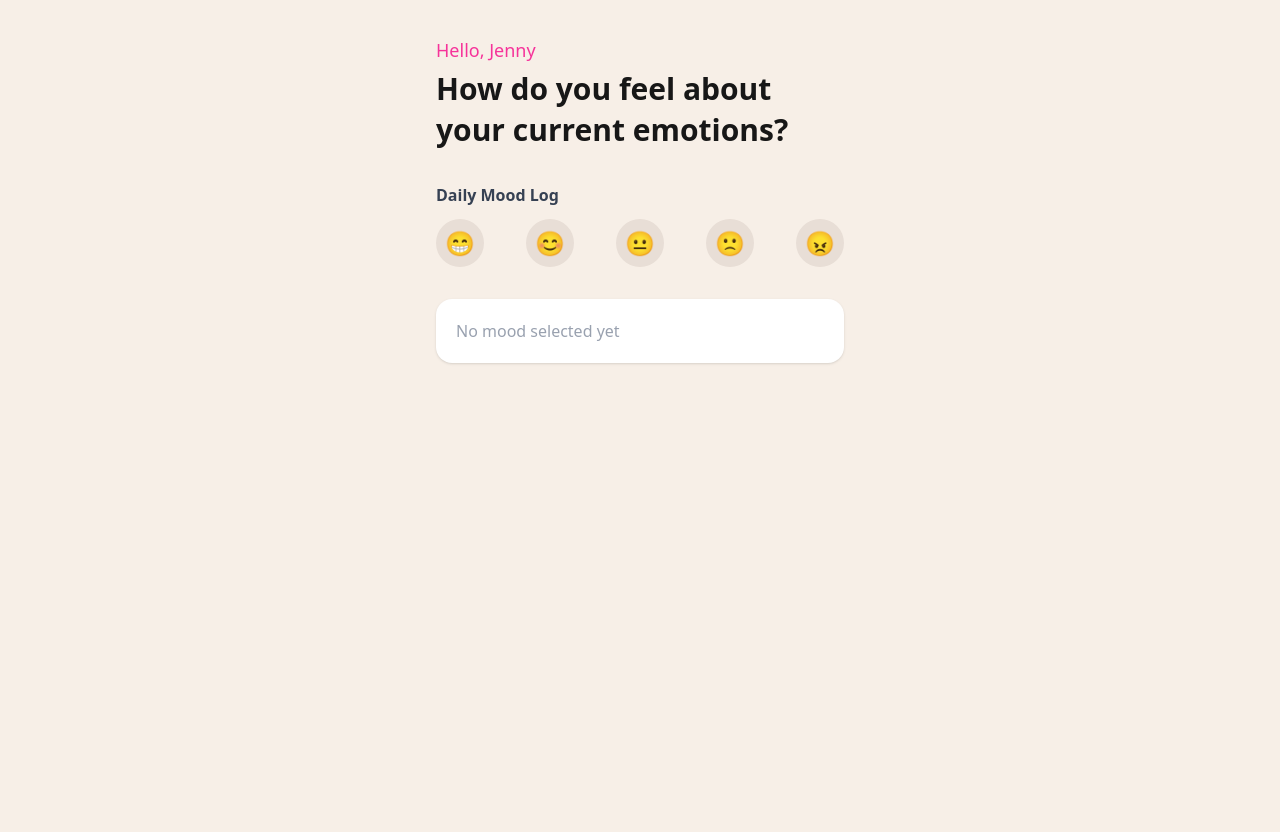
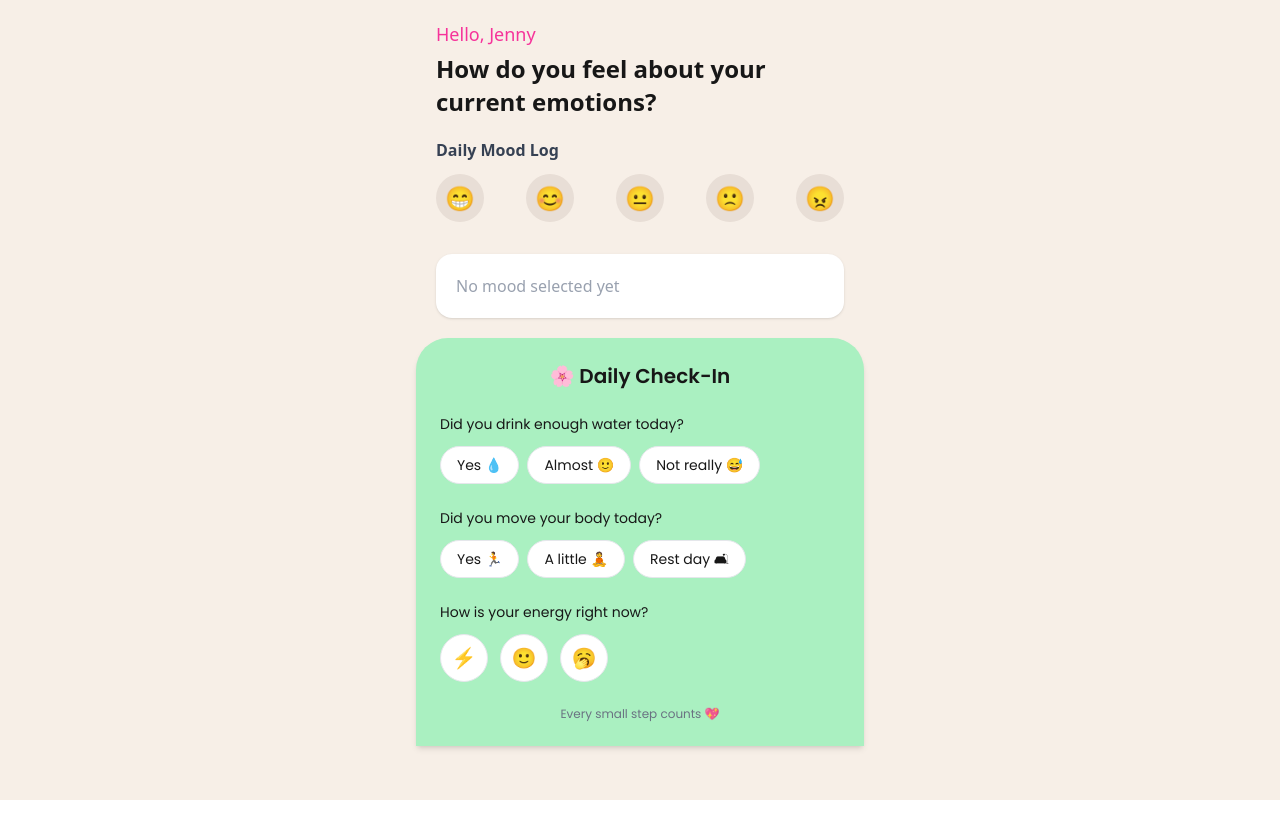
Before and after one commit to sritidev/glowup-tracker, a Next.js app: page /dashboard in a window 1280 px wide. After the commit the page ends 800 px from the top, so only its background shows below. Built offline with nearby package versions, Linux system fonts and the light colour scheme.

Commit message:
Created daily summary card

```diff
--- /dev/null
+++ b/src/app/components/DailySummary.js
@@ -0,0 +1,20 @@
+'use client'
+
+export default function DailySummary({selectMood,hydration,movement,energy}){
+    if (!selectMood && !hydration && !movement && !energy) return null;
+
+    return (
+        <div className="max-w-md mx-auto mt-6 bg-white p-5 rounded-3xl shadow-md space-y-2">
+      <h3 className="text-lg font-semibold text-center">✨ Today’s Summary</h3>
+
+      {selectMood && (
+        <p>💖 Mood: <span className="font-medium">{selectMood.label} {selectMood.emoji}</span></p>
+      )}
+      {hydration && <p>💧 Hydration: <span className="font-medium">{hydration}</span></p>}
+      {movement && <p>🏃 Movement: <span className="font-medium">{movement}</span></p>}
+      {energy && <p>⚡ Energy: <span className="font-medium">{energy}</span></p>}
+
+      <p className="text-xs text-center text-gray-400 pt-2">You showed up for yourself today 🌷</p>
+    </div>
+    )
+}
--- /dev/null
+++ b/src/app/components/mood/DailyCheckInCard.js
@@ -0,0 +1,83 @@
+"use client";
+
+
+export default function DailyCheckInCard({hydration,
+  setHydration,
+  movement,
+  setMovement,
+  energy,
+  setEnergy,
+}) {
+
+  const buttonBase =
+    "px-4 py-2 rounded-full text-sm font-medium transition border";
+
+  const active = "bg-pink-200 border-pink-300";
+  const inactive = "bg-white border-gray-200 hover:bg-gray-50";
+
+  return (
+    <div className="max-w-md mx-auto bg-[#AAF0C1] p-6 rounded-t-4xl shadow-md space-y-6">
+      <h2 className="text-xl font-semibold text-center">🌸 Daily Check-In</h2>
+
+      {/* Hydration */}
+      <div>
+        <p className="text-sm mb-3">Did you drink enough water today?</p>
+        <div className="flex gap-2 flex-wrap">
+          {["Yes 💧", "Almost 🙂", "Not really 😅"].map((option) => (
+            <button
+              key={option}
+              onClick={() => setHydration(option)}
+              className={`${buttonBase} ${
+                hydration === option ? active : inactive
+              }`}
+            >
+              {option}
+            </button>
+          ))}
+        </div>
+      </div>
+
+      {/* Movement */}
+      <div>
+        <p className="text-sm mb-3">Did you move your body today?</p>
+        <div className="flex gap-2 flex-wrap">
+          {["Yes 🏃", "A little 🧘", "Rest day 🛋"].map((option) => (
+            <button
+              key={option}
+              onClick={() => setMovement(option)}
+              className={`${buttonBase} ${
+                movement === option ? active : inactive
+              }`}
+            >
+              {option}
+            </button>
+          ))}
+        </div>
+      </div>
+
+      {/* Energy */}
+      <div>
+        <p className="text-sm mb-3">How is your energy right now?</p>
+        <div className="flex gap-3">
+          {["⚡", "🙂", "🥱"].map((emoji) => (
+            <button
+              key={emoji}
+              onClick={() => setEnergy(emoji)}
+              className={`w-12 h-12 flex items-center justify-center text-xl rounded-full border transition ${
+                energy === emoji
+                  ? "bg-purple-200 border-purple-300"
+                  : "bg-white border-gray-200 hover:bg-gray-50"
+              }`}
+            >
+              {emoji}
+            </button>
+          ))}
+        </div>
+      </div>
+
+      <p className="text-center text-xs text-gray-500">
+        Every small step counts 💖
+      </p>
+    </div>
+  );
+}
--- a/src/app/components/mood/MoodSelector.js
+++ b/src/app/components/mood/MoodSelector.js
@@ -1,31 +1,24 @@
 'use client'
-import { useState } from "react";
 
-export default function MoodSelector() {
-  const [selectMood, setSelectMood] = useState(null);
-  const [note, setNote] = useState("");
+export default function MoodSelector({selectMood, setSelectMood}) {
 
   const moods = [
     { emoji: "😁", label: "Happy" },
     { emoji: "😊", label: "Calm" },
     { emoji: "😐", label: "Okay" },
     { emoji: "🙁", label: "Low" },
-    { emoji: "😠", label: "Stressed" },
+    { emoji: "😠", label: "Angry" },
   ];
 
   return (
-    <div className="max-w-md mx-auto bg-[#f7efe7] min-h-screen p-5 font-sans">
+    <div className="max-w-md mx-auto bg-[#f7efe7] p-5 font-sans">
 
       {/* Header */}
       <p className="text-lg text-pink-500 font-semi-bold">Hello, Jenny</p>
-      <h1 className="text-3xl leading-snug font-semibold mt-1">
+      <h1 className="text-2xl leading-snug font-semibold mt-1">
         How do you feel about your <span className="font-bold">current emotions?</span>
       </h1>
-
-
-
-      {/* Mood Section */}
-      <h2 className="mt-8 mb-3 font-semibold text-gray-700">Daily Mood Log</h2>
+      <h2 className="mt-5 mb-3 font-semibold text-gray-700">Daily Mood Log</h2>
       <div className="flex justify-between">
         {moods.map((mood, index) => (
           <button
@@ -33,8 +26,8 @@ export default function MoodSelector() {
             onClick={() => setSelectMood(mood)}
             className={`w-12 h-12 rounded-full text-2xl flex items-center justify-center transition
             ${selectMood?.label === mood.label
-              ? "bg-white shadow-md scale-110"
-              : "bg-[#e8ded6]"}`}
+                ? "bg-white shadow-md scale-110"
+                : "bg-[#e8ded6]"}`}
           >
             {mood.emoji}
           </button>
--- a/src/app/dashboard/page.js
+++ b/src/app/dashboard/page.js
@@ -1,9 +1,31 @@
+"use client"
+import { useState } from "react"
+import DailyCheckInCard from "../components/mood/DailyCheckInCard";
 import MoodSelector from "../components/mood/MoodSelector";
+import DailySummary from "../components/DailySummary";
 
-export default function Dashboard (){
-    return(
-        <main className="min-h-screen bg-[#f7efe7] p-4">
-            <MoodSelector/>
+export default function Dashboard() {
+    const [selectMood, setSelectMood] = useState(null);
+    const [hydration, setHydration] = useState(null);
+    const [movement, setMovement] = useState(null);
+    const [energy, setEnergy] = useState(null);
+    return (
+        <main className="min-h-screen bg-[#f7efe7]">
+            <MoodSelector selectMood={selectMood} setSelectMood={setSelectMood} />
+            <DailyCheckInCard
+                hydration={hydration}
+                setHydration={setHydration}
+                movement={movement}
+                setMovement={setMovement}
+                energy={energy}
+                setEnergy={setEnergy}
+            />
+            <DailySummary
+                selectMood={selectMood}
+                hydration={hydration}
+                movement={movement}
+                energy={energy}
+            />
         </main>
     )
 }
--- a/src/app/page.js
+++ b/src/app/page.js
@@ -1,5 +1,6 @@
 import Image from "next/image";
 import Link from "next/link";
+import DailyCheckInCard from "./components/mood/DailyCheckInCard";
 
 export default function Home() {
   return (
@@ -31,6 +32,7 @@ export default function Home() {
         <div className="flex items-center justify-center">
           <Link className="text-gray-500 font-semi-bold text-center uppercase"
           href="/dashboard">I already have an account</Link>
+
         </div>
       </div>
     </main>
```
